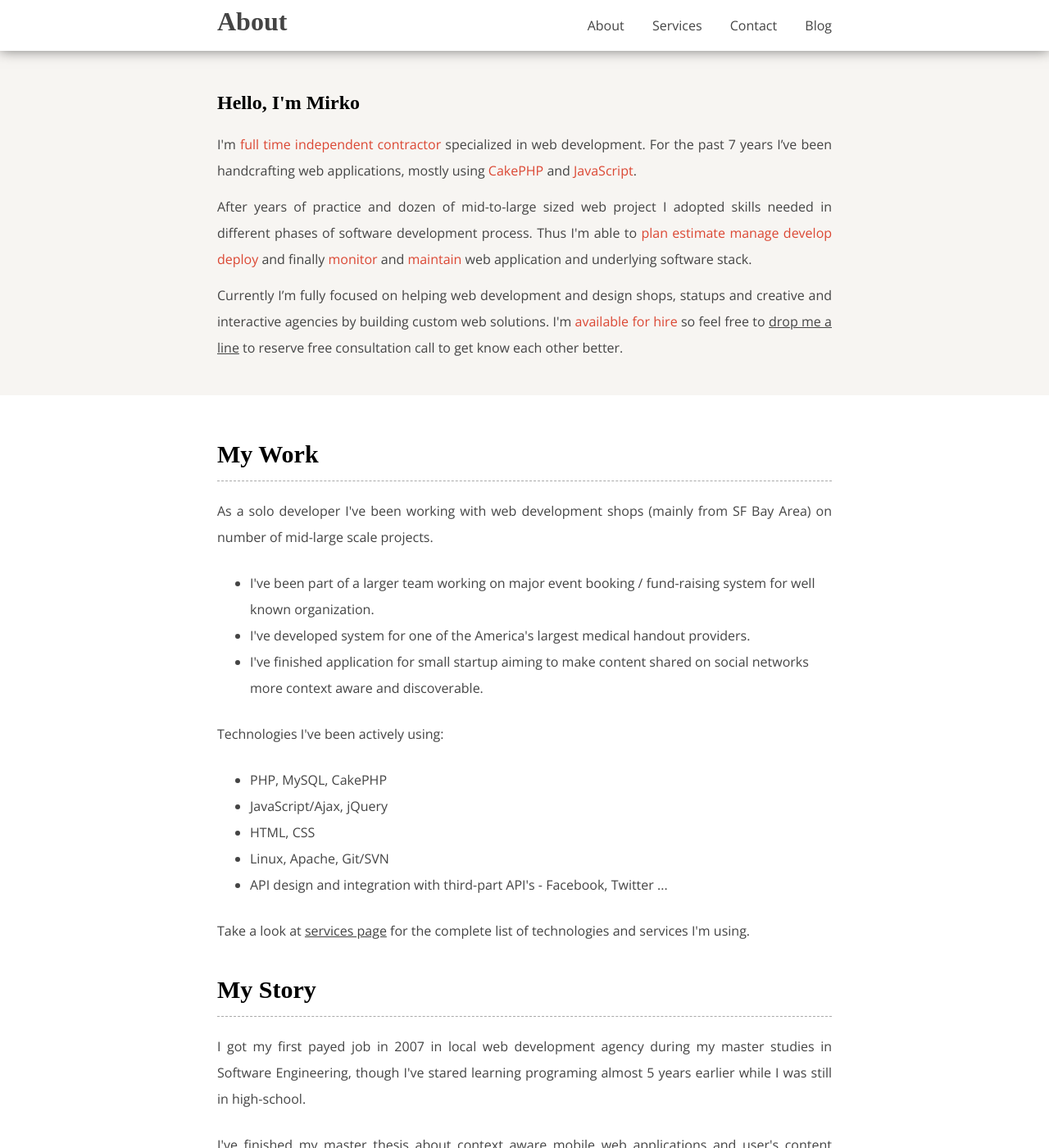
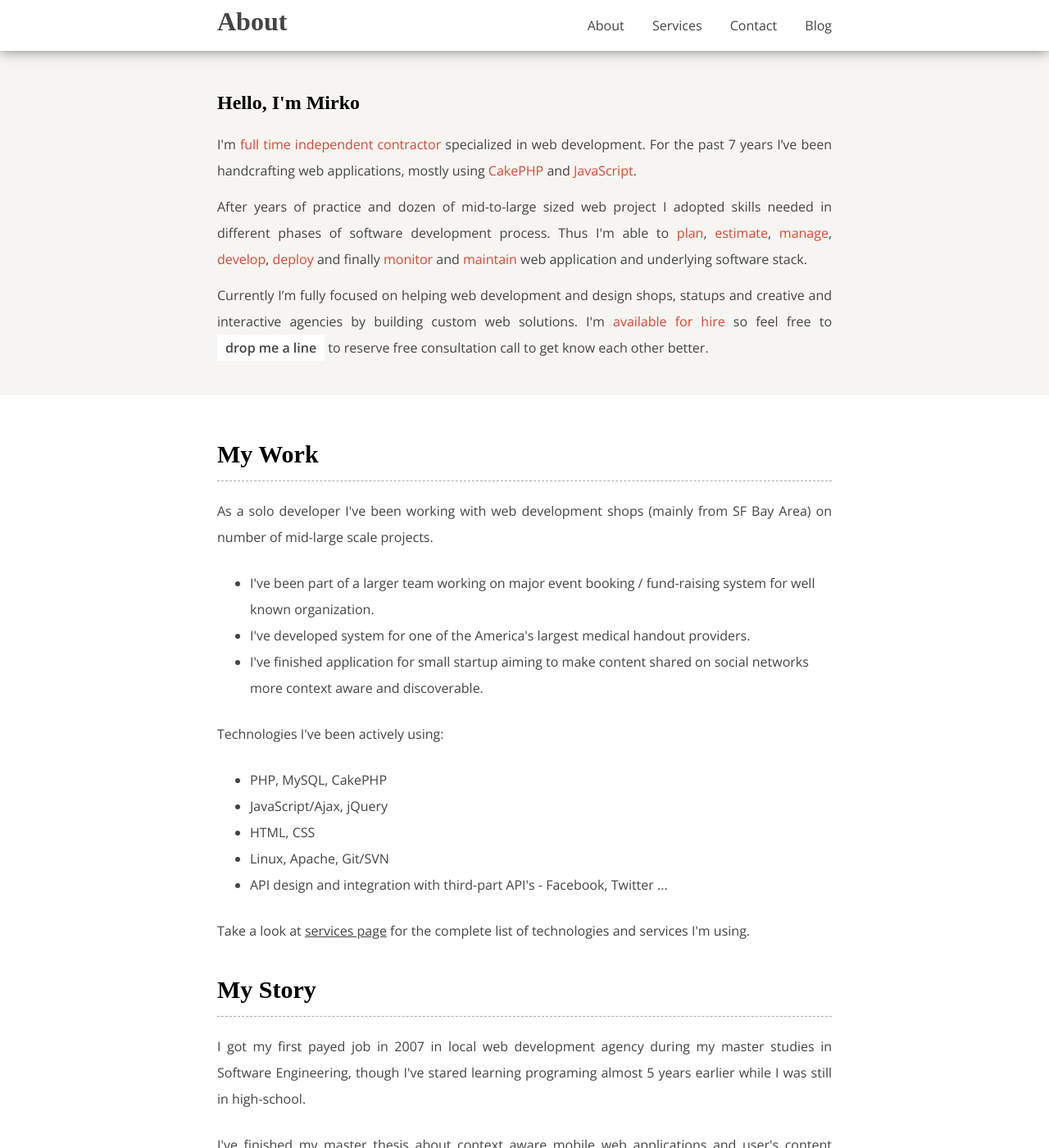
Before and after one commit to borivojevic/borivojevic.github.com, a Jekyll site: the page built from index.html, in a window 1280 px wide and 1400 px high. Shown: the whole window at 82% size. Built offline with Jekyll 4.4.1, drawn with Linux system fonts in a browser that asks for light colours; some web fonts are replaced; Markdown is read by kramdown in place of the engine named in the settings.

Commit message:
Fix title link style

```diff
--- a/_includes/title.html
+++ b/_includes/title.html
@@ -6,7 +6,7 @@
             <p>
                 I'm <b>full time</b> <b>independent</b> <b>contractor</b> specialized in web development. For the past 7 years I’ve been handcrafting web applications, mostly using <b>CakePHP</b> and <b>JavaScript</b>.<br>
             <p>
-                After years of practice and dozen of mid-to-large sized web project I adopted skills needed in different phases of software development process. Thus I'm able to <b>plan</b> <b>estimate</b> <b>manage</b> <b>develop</b> <b>deploy</b> and finally <b>monitor</b> and <b>maintain</b> web application and underlying software stack.<br>
+                After years of practice and dozen of mid-to-large sized web project I adopted skills needed in different phases of software development process. Thus I'm able to <b>plan</b>, <b>estimate</b>, <b>manage</b>, <b>develop</b>, <b>deploy</b> and finally <b>monitor</b> and <b>maintain</b> web application and underlying software stack.<br>
             </p>
             <p>
                 Currently I’m fully focused on helping web development and design shops, statups and creative and interactive agencies by building custom web solutions. I'm <b>available for hire</b> so feel free to <a href="contact.html">drop me a line</a> to reserve free consultation call to get know each other better.
--- a/css/main.css
+++ b/css/main.css
@@ -129,6 +129,16 @@ section p a {
 .mirko section.about p {
 	margin-bottom: 12px;
 }
+.mirko section.about a {
+	background: white;
+	display: inline-block;
+	padding: 0px 10px;
+	text-decoration: none;
+	font-weight: 600;
+}
+.mirko section.about a:hover {
+	background: gray;
+}
 section.about {
 	float: right;
 }
```
